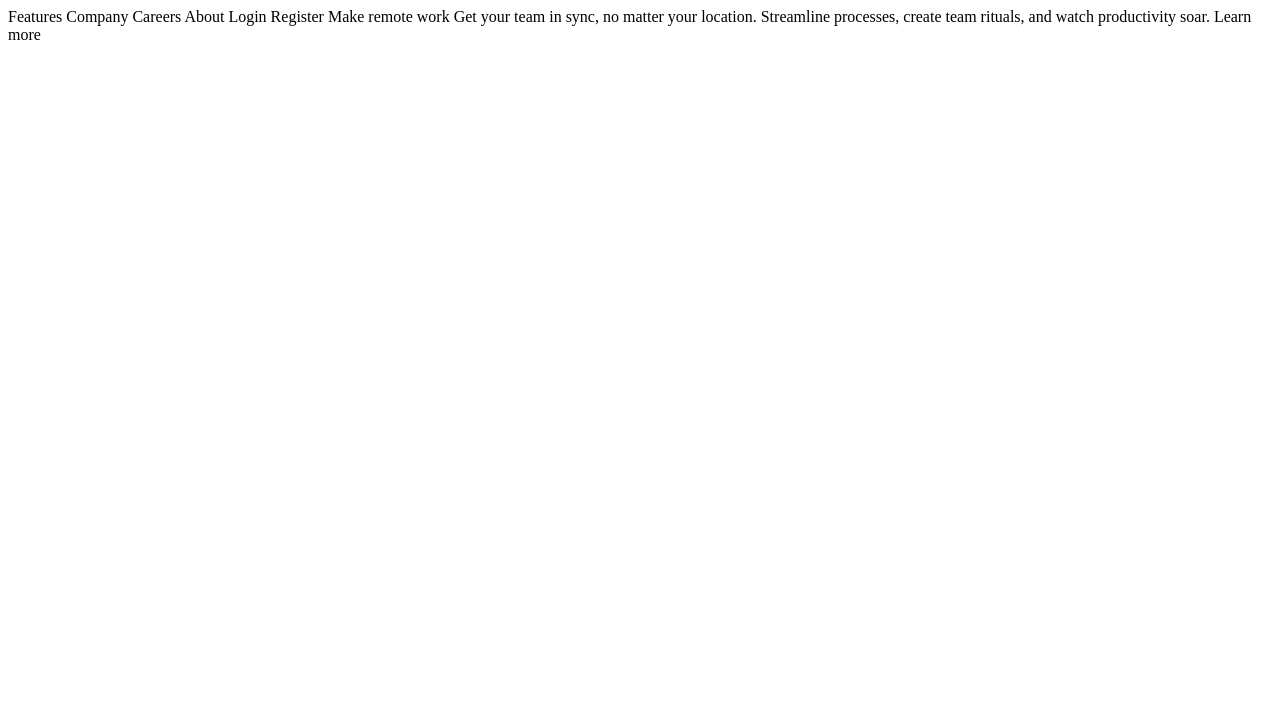
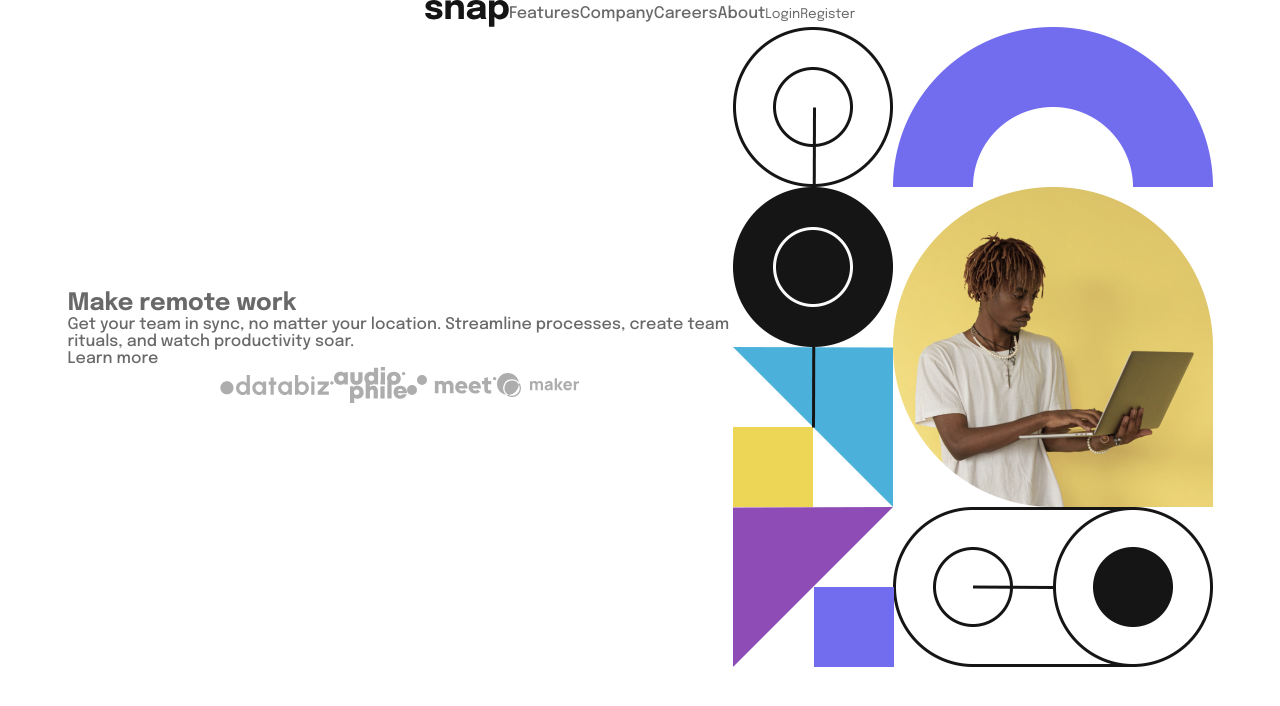
Before and after one commit to Irene-IT/intro-section, a plain HTML site: page index.html in a window 1280 px wide. Drawn offline with Linux system fonts and the light colour scheme.

Commit message:
sceleton

```diff
--- a/css/style.css
+++ b/css/style.css
@@ -0,0 +1,90 @@
+@layer reset, base, layuot, components, utilities;
+
+@layer reset {
+    * {
+        box-sizing: border-box;
+    }
+
+    body,
+    h1,
+    p {
+        margin: 0;
+    }
+
+    ul {
+        list-style: none;
+        margin: 0;
+        padding: 0;
+    }
+
+    a {
+        text-decoration: none;
+        color: inherit;
+    }
+
+    button {
+        border: none;
+        padding: 0;
+        background-color: transparent;
+    }
+}
+
+@layer base {
+    :root {
+        --almostwhite: hsl(0, 0%, 98%);
+        --mediumgray: hsl(0, 0%, 41%);
+        --almostblack: hsl(0, 0%, 8%);
+    }
+
+    .epilogue-medium {
+        font-family: "Epilogue", sans-serif;
+        font-optical-sizing: auto;
+        font-style: normal;
+        font-weight: 500;
+    }
+
+    .epilogue-bold {
+        font-weight: 700;
+    }
+
+    body {
+        color: var(--mediumgray);
+    }
+header {
+    max-width: 1380px;
+padding-inline: 10px;
+margin-inline: 0;
+}
+    /* .hero{} */
+
+    button {
+        cursor: pointer;
+        color: inherit;
+        font-family: inherit;
+    }
+}
+
+@layer layuot {
+    .container {
+        max-width: 1165px;
+        padding-inline: 10px;
+        margin-inline: auto;
+    }
+    .flx {
+        display: flex;
+        justify-content: center;
+        align-items: center;
+    }
+}
+
+@layer components {
+    .hero-bg {
+        max-width: 480px;
+        width: 100%;
+        height: 640px;
+        background-image: url(../images/bg-hero.png);
+        background-repeat: no-repeat;
+        background-size: contain;
+
+    }
+}
--- a/index.html
+++ b/index.html
@@ -1,32 +1,61 @@
 <!DOCTYPE html>
 <html lang="en">
+
 <head>
   <meta charset="UTF-8">
   <meta name="viewport" content="width=device-width, initial-scale=1.0">
 
   <link rel="icon" type="image/png" sizes="32x32" href="./images/favicon-32x32.png">
+  <link rel="preconnect" href="https://fonts.googleapis.com">
+<link rel="preconnect" href="https://fonts.gstatic.com" crossorigin>
+<link href="https://fonts.googleapis.com/css2?family=Epilogue:ital,wght@0,100..900;1,100..900&display=swap" rel="stylesheet">
 
   <title>Irene Dev | Intro section with dropdown navigation</title>
-<link rel="stylesheet" href="./css/style.css">
+  <link rel="stylesheet" href="./css/style.css">
 
 </head>
-<body>
 
-  Features
-  Company
-  Careers
-  About
+<body class="epilogue-medium">
+  <header class="flx">
+    <div class="flx">
+      <img src="./images/logo.svg" alt="logo company snap">
+      <nav>
+        <ul class="flx">
+          <li><a href="#">Features</a></li>
+          <li><a href="#">Company</a></li>
+          <li><a href="#">Careers</a></li>
+          <li><a href="#">About</a></li>
+        </ul>
+      </nav>
+    </div>
+    <div class="flx">
+      <button>Login</button>
+      <button>Register</button>
+    </div>
+  </header>
+  <main>
+    <section class="hero flx container">
+      <div class="hero-info">
+        <div>
+          <h1>Make remote work</h1>
+          <p>
+            Get your team in sync, no matter your location. Streamline processes,
+            create team rituals, and watch productivity soar.
+          </p>
+          <a href="#">Learn more</a>
+        </div>
+        <div class="flx">
+          <img src="./images/client-databiz.svg" alt="">
+          <img src="./images/client-audiophile.svg" alt="">
+          <img src="./images/client-meet.svg" alt="">
+          <img src="./images/client-maker.svg" alt="">
+        </div>
+      </div>
+      <div class="hero-bg"></div>
+    </section>
+  </main>
 
-  Login
-  Register
+  <!-- <footer></footer> -->
+</body>
 
-  Make remote work
-
-  Get your team in sync, no matter your location. Streamline processes,
-  create team rituals, and watch productivity soar.
-
-  Learn more
-
-
-</body>
 </html>
```
Also changed, not shown: images/bg-hero.png (added).
